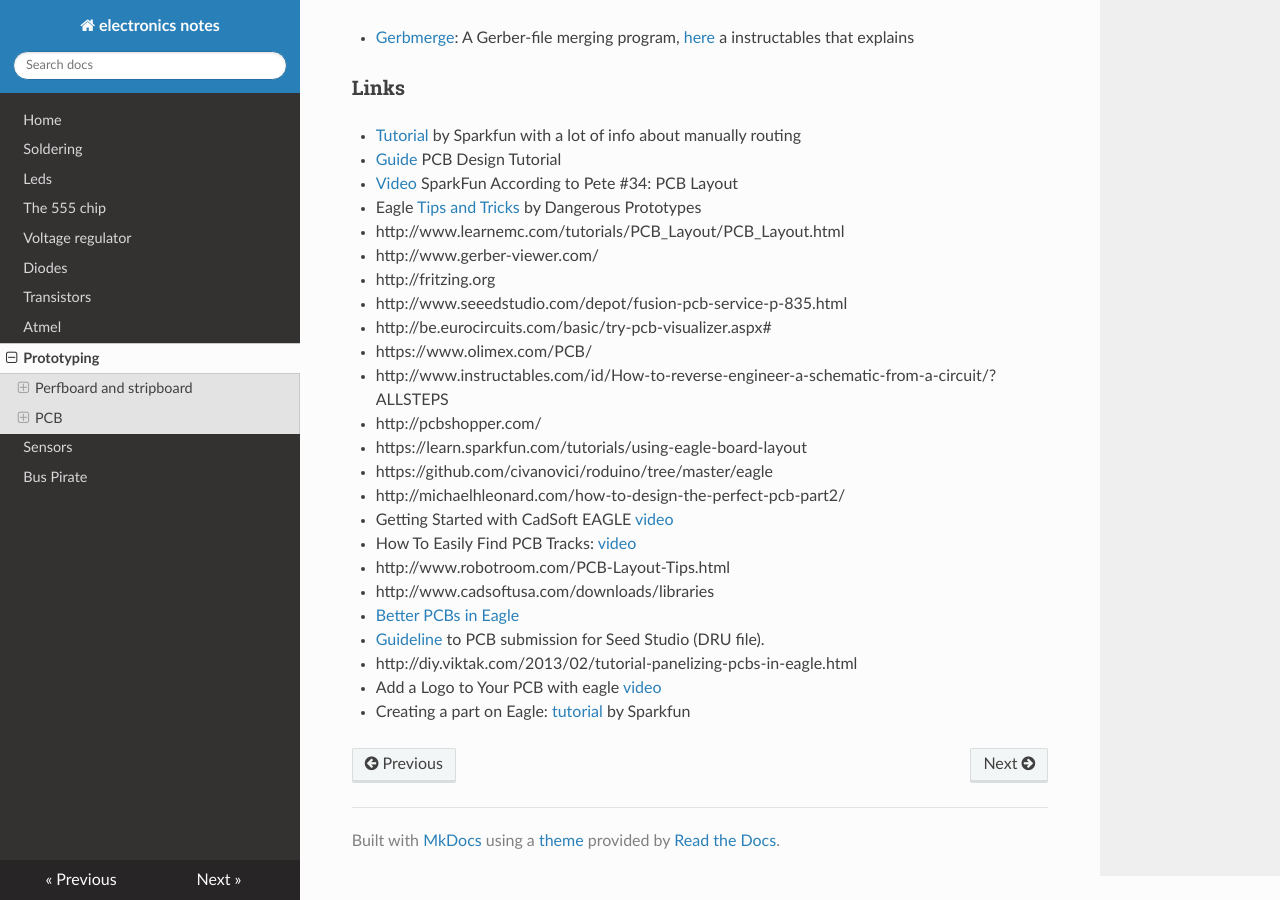
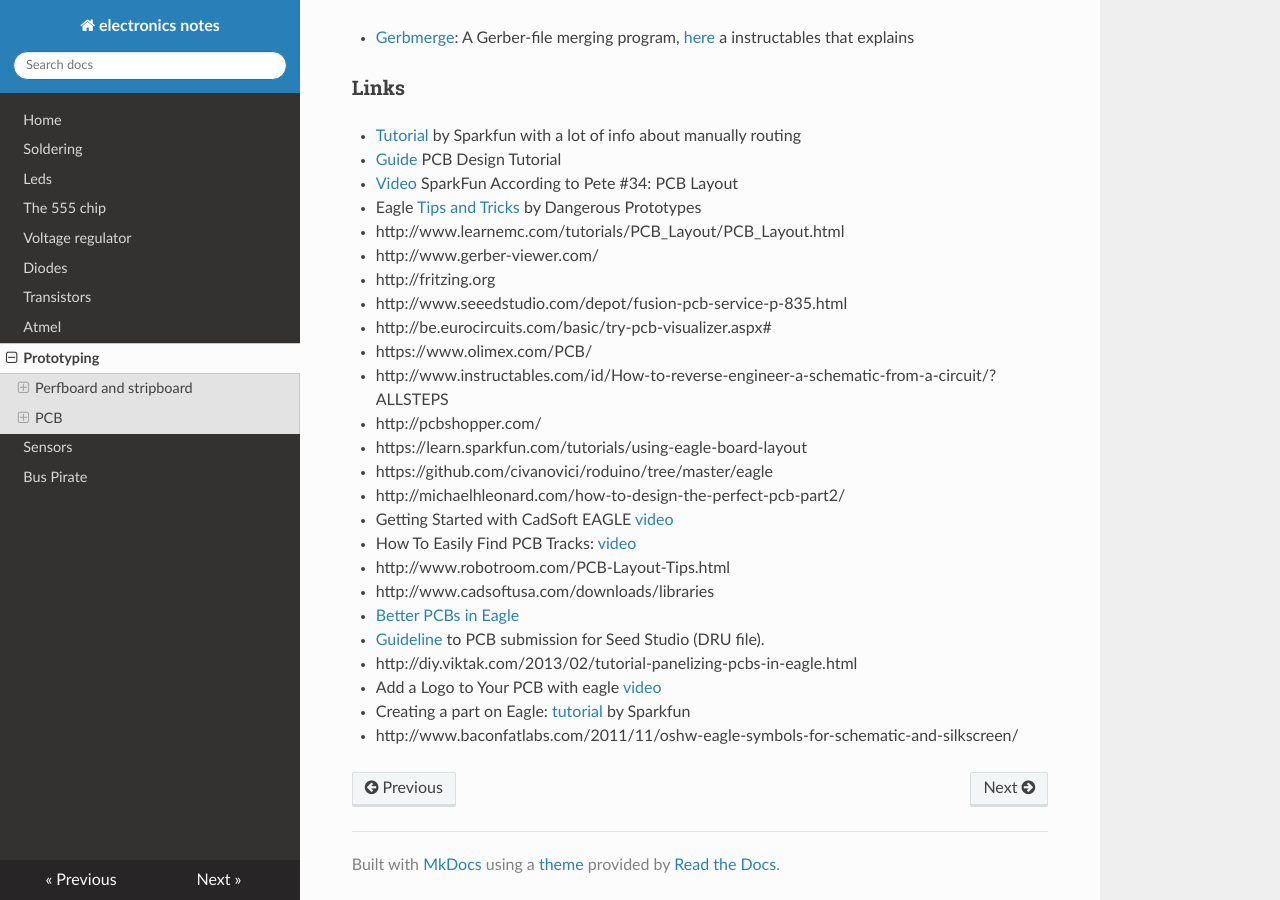
Before and after one commit to gipi/electronics-notes, an MkDocs documentation site: the page built from docs/Prototyping.md, in a window 1280 px wide and 900 px high, scrolled down 3118 px. Built offline with MkDocs 1.6.1, drawn with Linux system fonts in a browser that asks for light colours; nearby versions of some CDN libraries; old or Windows-style settings are respelled for this version of MkDocs; part of the change alters nothing that is shown.

Commit message:
Add link to OSHW logo.

```diff
--- a/docs/Prototyping.md
+++ b/docs/Prototyping.md
@@ -102,3 +102,4 @@ Exist some programs to merge gerber files together
  - http://diy.viktak.com/2013/02/tutorial-panelizing-pcbs-in-eagle.html
  - Add a Logo to Your PCB with eagle [video](https://www.youtube.com/watch?v=z1Ej3nJz43c)
  - Creating a part on Eagle: [tutorial](https://learn.sparkfun.com/tutorials/designing-pcbs-smd-footprints) by Sparkfun
+ - http://www.baconfatlabs.com/2011/11/oshw-eagle-symbols-for-schematic-and-silkscreen/
```
